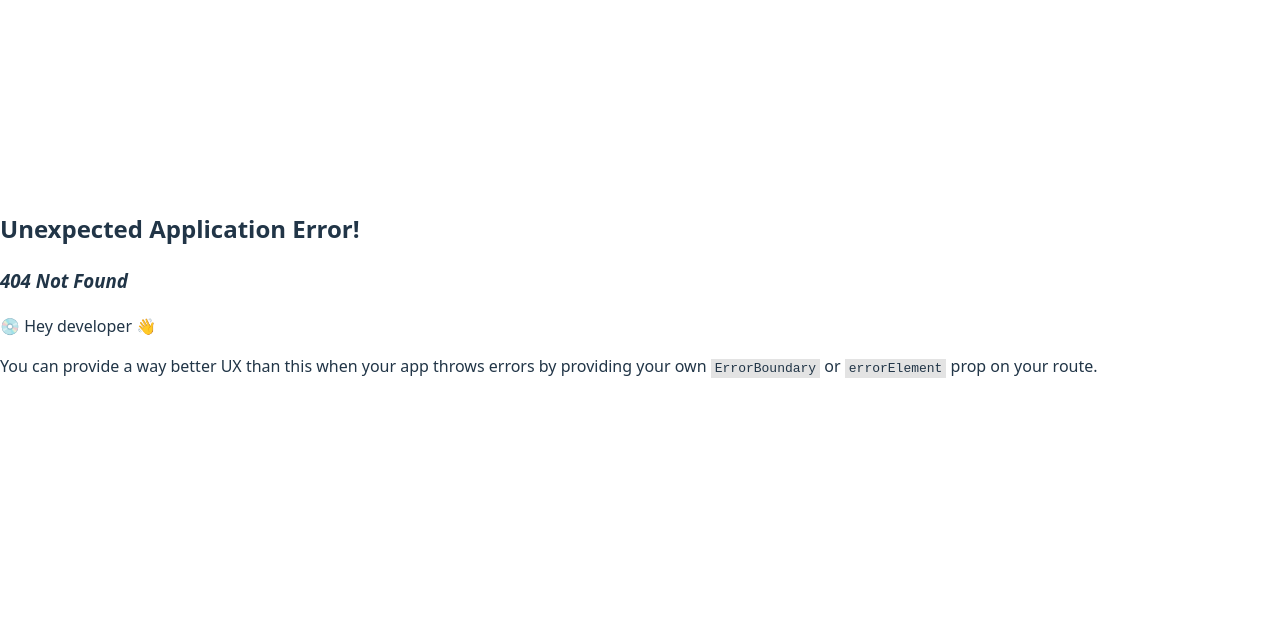
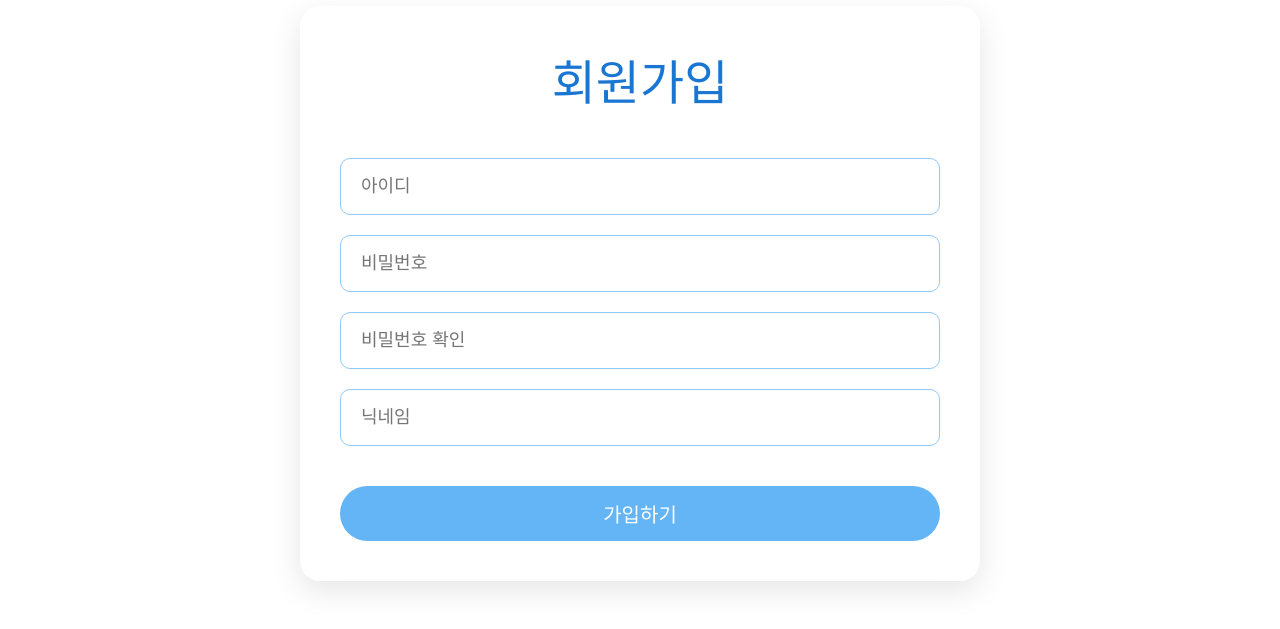
Before and after one commit to jsh10521/Hack_2_FE, a React (Vite) app in the folder mainvite/: page /Signup in a window 1280 px wide. Before the commit this address had no page. Shown: the part 107-736 px from the top of the page. Built offline with nearby package versions, Linux system fonts and the light colour scheme.

Commit message:
수정_2

```diff
--- a/mainvite/src/Home/Navbar.css
+++ b/mainvite/src/Home/Navbar.css
@@ -1,4 +1,14 @@
+.navbar-header{
+    position: fixed;
+    top: 0;
+    left: 0;
+    right: 0;
+    background-color: blue;
+}
 .navbar-logo{
     display: flex;
-    justify-content: center;
+    justify-content: flex-start;
+    font-size: 50px;
+    color: white;
+
 }
--- a/mainvite/src/Home/Navbar.jsx
+++ b/mainvite/src/Home/Navbar.jsx
@@ -1,10 +1,13 @@
 import React from 'react'
+import { useNavigate } from 'react-router-dom';
 import './Navbar.css'
 
 export default function Navbar() {
-  return (
-    <header className="navbar-header">
-      <div className="navbar-container">
+    const navigate = useNavigate();
+
+    return (
+        <header className="navbar-header">
+        <div className="navbar-container">
 
         <div className="navbar-logo">🎬 MovieReview</div>
 
@@ -17,8 +20,10 @@ export default function Navbar() {
         </div>
 
         <div className="navbar-auth-buttons">
-          <button className="login-button">Login</button>
-          <button className="signup-button">Sign Up</button>
+            <button className="login-button" onClick={() => navigate('/login')}>Login</button>
+            <button className="signup-button" onClick={() => navigate('/signup')}>
+                Sign Up
+            </button>
         </div>
       </div>
     </header>
--- a/mainvite/src/Homepage.jsx
+++ b/mainvite/src/Homepage.jsx
@@ -1,5 +1,6 @@
 import PopularList from "./routes/popular_list"
 import Navbar from "./Home/Navbar"
+import { Outlet } from "react-router-dom";
 
 export default function RootLayout() {
   return (
--- a/mainvite/src/main.jsx
+++ b/mainvite/src/main.jsx
@@ -6,12 +6,17 @@ import {
 } from "react-router-dom";
 import "./index.css";
 import HomePage from "../src/Homepage"
+import Signup from "../src/routes/signup"
 
 const router = createBrowserRouter([
 
   {
     path: "/",
     element: <HomePage />,
+  },
+  {
+    path: "/Signup",
+    element: <Signup />
   },
 ]);
 
--- a/mainvite/src/routes/popular_list.jsx
+++ b/mainvite/src/routes/popular_list.jsx
@@ -8,17 +8,17 @@ export default function PopularList() {
     <div style={{ display: "flex", gap: "20px", padding: "20px" }}>
       <ClickableBox
         imageSrc={nice}
-        to="/signup"
-        title="영화 이름"
-      />
-      <ClickableBox
-        imageSrc="https://source.unsplash.com/300x200?google"
-        to="/signup"
+        to="/(영화별 연결 링크)"
         title="영화 이름"
       />
       <ClickableBox
         imageSrc=""
-        to="/signup"
+        to="/(영화별 연결 링크)"
+        title="영화 이름"
+      />
+      <ClickableBox
+        imageSrc=""
+        to="/(영화별 연결 링크)"
         title="영화 이름"
       />
     </div>
--- a/mainvite/src/routes/signup.css
+++ b/mainvite/src/routes/signup.css
@@ -0,0 +1,65 @@
+.page-wrapper {
+  display: flex;
+  justify-content: center;
+  width: 100vw;
+  margin-left: auto;
+  margin-right: auto;
+}
+
+.signup-container {
+  display: flex;
+  flex-direction: column;
+  align-items: center;
+  padding: 40px;
+  width: 600px;
+  background-color: #FFFFFF;
+  border-radius: 20px;
+  box-shadow: 0 10px 30px rgba(0, 0, 0, 0.1);
+}
+
+.signup-title {
+  font-size: 48px;
+  font-weight: 700;
+  color: #1976D2;
+  margin-bottom: 40px;
+}
+
+.signup-inputs {
+  display: flex;
+  flex-direction: column;
+  width: 100%;
+  gap: 20px;
+}
+
+.signup-input {
+  height: 55px;
+  font-size: 18px;
+  padding: 0 20px;
+  border-radius: 10px;
+  border: 1px solid #90CAF9;
+  transition: border-color 0.2s;
+}
+
+.signup-input:focus {
+  outline: none;
+
+  box-shadow: 0 0 5px rgba(25, 118, 210, 0.3);
+}
+
+.signup-buttons {
+  margin-top: 40px;
+  width: 100%;
+  height: 55px;
+  border: none;
+  border-radius: 30px;
+  background-color: #64B5F6;
+  color: white;
+  font-size: 20px;
+  font-weight: bold;
+  cursor: pointer;
+  transition: background-color 0.3s;
+}
+
+.signup-buttons:hover {
+  background-color: #42A5F5;
+}
--- a/mainvite/src/routes/signup.jsx
+++ b/mainvite/src/routes/signup.jsx
@@ -1,6 +1,6 @@
 import React, { useState } from 'react';
 import "./signup.css";
-import { signup } from '../api/signup_api';
+//import { signup } from '../api/signup_api';
 import { useNavigate } from "react-router-dom";
 
 
@@ -34,6 +34,7 @@ export default function SignupSection() {
   }
 
   return (
+    <div className="page-wrapper">
     <div className="signup-container">
         <div className="signup-title">
             회원가입
@@ -68,10 +69,10 @@ export default function SignupSection() {
         />
         </div>
 
-        <button className="signup-button" onClick={handleSignup}>
+        <button className="signup-buttons" onClick={handleSignup}>
             가입하기
         </button>
     </div>
+    </div>
   );
-
 }
```
Also changed, not shown: mainvite/src/component/popular_list.jsx (deleted, +0 -32 lines), mainvite/src/component/signup_but.jsx (deleted, +0 -16 lines), mainvite/src/routes/login.jsx (+48 -0 lines), mainvite/src/Home/PopularMovies.jsx (line endings or trailing spaces).
